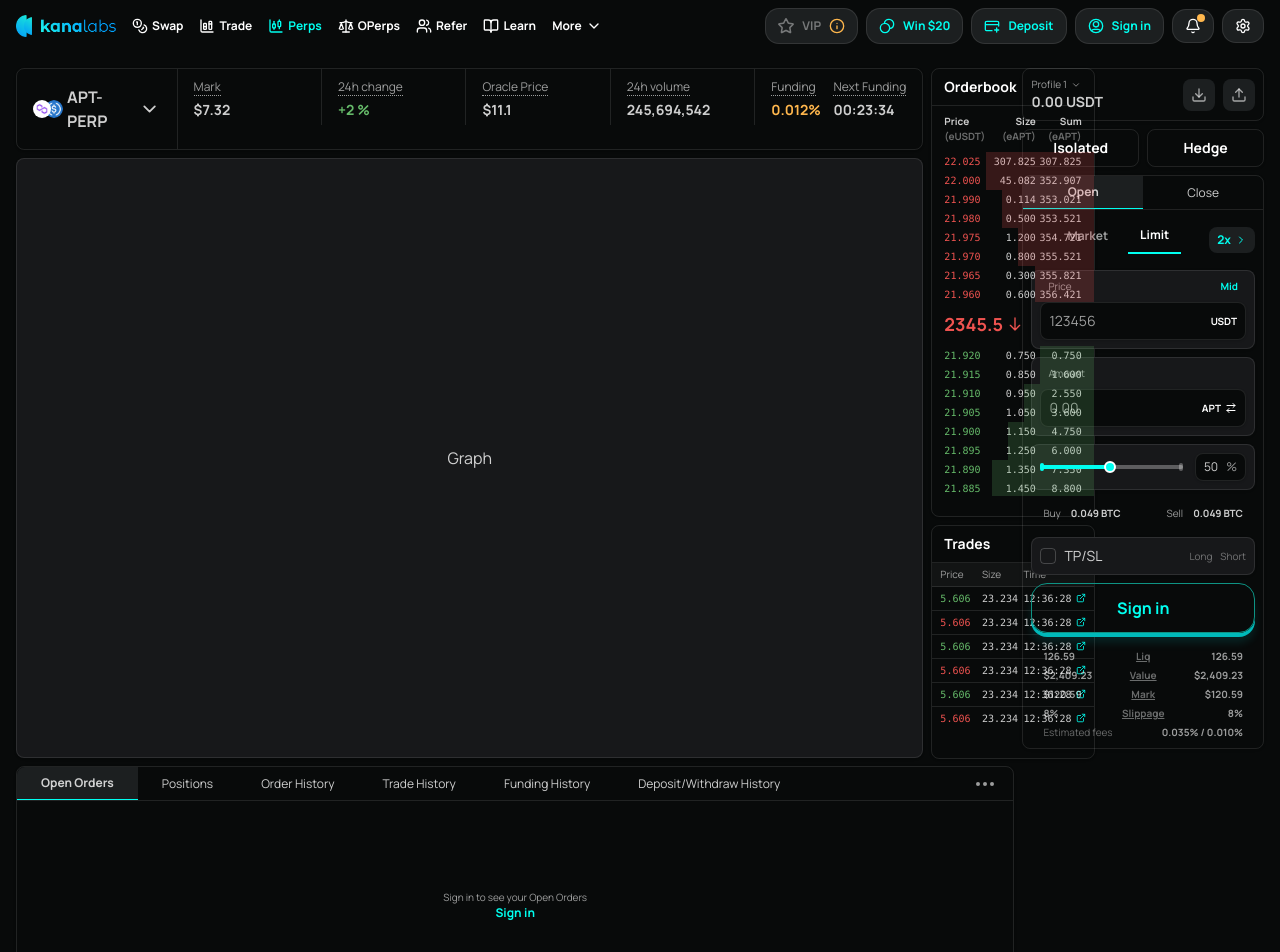
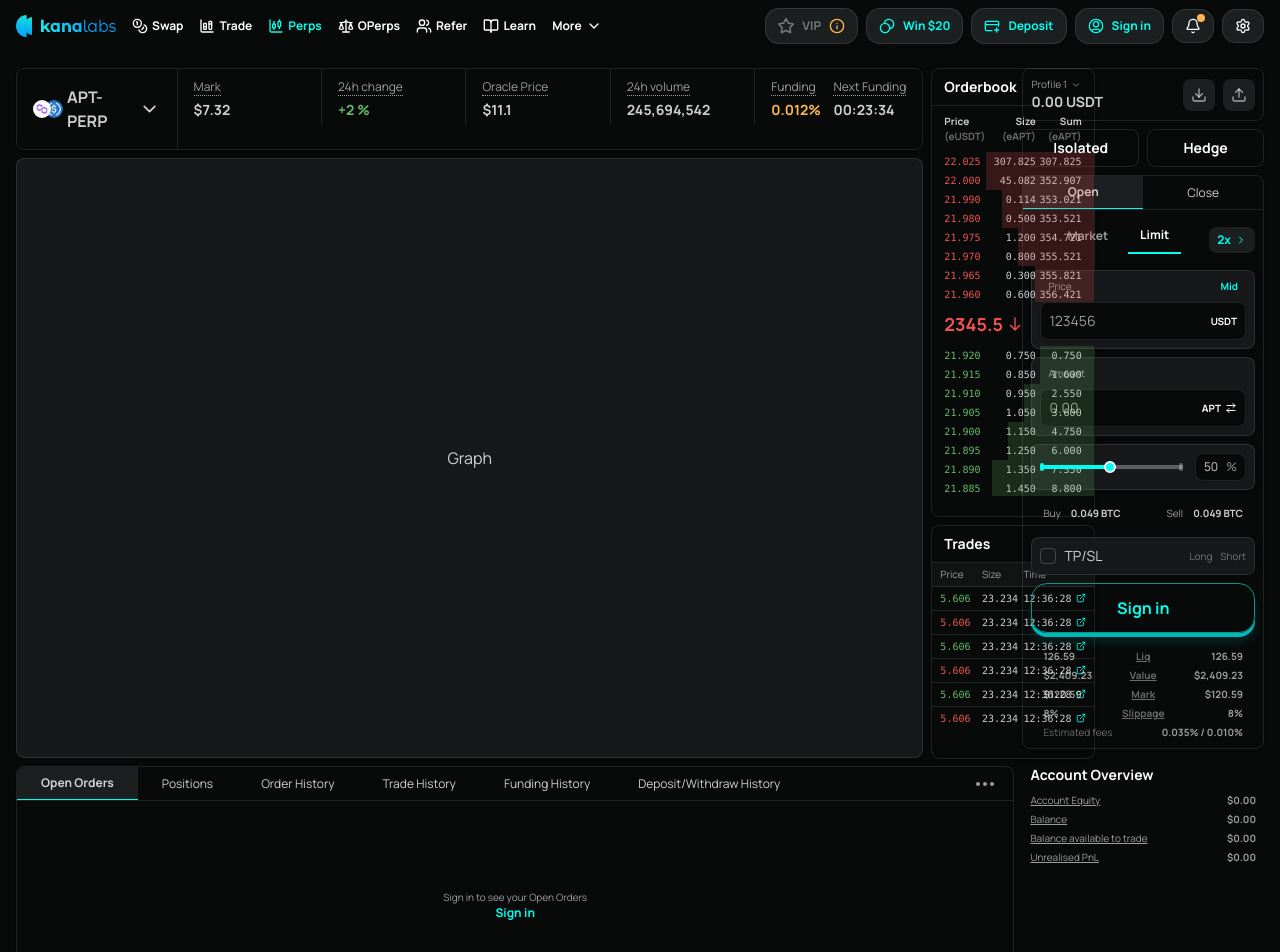
Before and after one commit to vishalmet/swap-perps-interface, a Next.js app: page /perps in a window 1280 px wide. Shown: the top 952 px of the page. Built offline with nearby package versions, Linux system fonts and the light colour scheme.

Commit message:
Add account overview section to BuyOrSell component in PerpsPage, displaying key financial metrics such as Account Equity, Balance, and Unrealised PnL for improved user insight and interface clarity.

```diff
--- a/app/perps/page.tsx
+++ b/app/perps/page.tsx
@@ -1,10 +1,9 @@
 'use client'
 import React, { useState, useCallback } from 'react'
-import { TrendingUp, TrendingDown, BarChart3, BookOpen, ChevronDown, Ellipsis, MoveDown, ExternalLink, Upload, Download, ChevronRight, ArrowRightLeft } from 'lucide-react'
+import { ChevronDown, Ellipsis, ExternalLink, Upload, Download, ChevronRight, ArrowRightLeft } from 'lucide-react'
 import { Button } from '@/components/ui/button'
 import { Card, CardAction, CardContent, CardHeader } from '@/components/ui/card'
 import { Tabs, TabsList, TabsTrigger, TabsContent } from '@/components/ui/tabs'
-import { Checkbox } from '@/components/ui/checkbox'
 import { Assets } from '@/components/Assets'
 import Image from 'next/image'
 import Footer from '@/components/Footer'
@@ -329,7 +328,27 @@ const BuyOrSell = () => {
           ))}
         </Tabs>
       </Card>
-
+      <section className='p-2 space-y-2'>
+        <p className=' text-white font-bold text-sm'>Account Overview</p>
+        <div className=" text-[10px] space-y-1">
+          <div className=" flex justify-between items-center">
+            <p className='text-white/60 underline'>Account Equity</p>
+            <p className='text-white/60 font-bold'>$0.00</p>
+          </div>
+          <div className=" flex justify-between items-center">
+            <p className='text-white/60 underline'>Balance</p>
+            <p className='text-white/60 font-bold'>$0.00</p>
+          </div>
+          <div className=" flex justify-between items-center">
+            <p className='text-white/60 underline'>Balance available to trade</p>
+            <p className='text-white/60 font-bold'>$0.00</p>
+          </div>
+          <div className=" flex justify-between items-center">
+            <p className='text-white/60 underline'>Unrealised PnL</p>
+            <p className='text-white/60 font-bold'>$0.00</p>
+          </div>
+        </div>
+      </section>
     </div >
   )
 }
```
